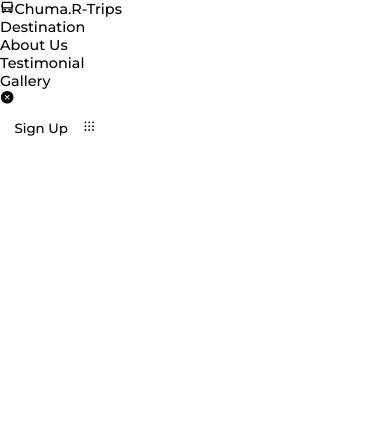
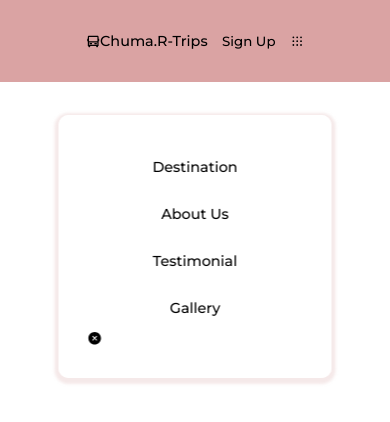
Before and after one commit to Chuma-rxt/TravelProject, a React (Vite) app: page / in a window 390 px wide. Shown: the top 422 px of the page. Built offline with nearby package versions, Linux system fonts and the light colour scheme.

Commit message:
making the responsiveness

```diff
--- a/package.json
+++ b/package.json
@@ -22,6 +22,7 @@
     "eslint-plugin-react": "^7.33.2",
     "eslint-plugin-react-hooks": "^4.6.0",
     "eslint-plugin-react-refresh": "^0.4.5",
+    "sass": "^1.71.1",
     "vite": "^5.1.4"
   }
 }
--- a/src/App.css
+++ b/src/App.css
@@ -85,4 +85,56 @@ img, video {
 
 .secTile{
   display: none;
+  text-align: center;
+  padding: 1rem 0;
+  font-size: 25px;
+  font-weight: 700;
+  color: var(--blackColor);
+  flex-direction: column;
+  gap: 1rem;
+
+  p{
+    color: var(--blackColor);
+    font-size: var(--normalFontSize);
+    font-weight: 400;
+  }
 }
+
+.secHeading{
+  padding-bottom: 1.5rem;
+
+}
+
+.btn .icon{
+  margin-left: 0.5rem;
+}
+
+.btn:hover{
+  color: var(--primaryColor);
+  background: var(--primaryColorLight);
+}
+
+.section{
+  padding: 4rem 0 2rem;
+}
+
+.container{
+  padding-left: 1.5rem;
+  padding-right: 1.5rem;
+}
+
+::selection{
+  background: var(--primaryColorLight);
+  color: var(--primaryColor);
+}
+
+::-webkit-scrollbar{
+  width: 10px;
+  background: var(--primaryColorLight);
+}
+
+::-webkit-scrollbar-thumb{
+  width: 10px;
+  background: var(--primaryColor);
+  border-radius: var(--borderRadiud);
+}
--- a/src/Components/Navbar/Navbar.scss
+++ b/src/Components/Navbar/Navbar.scss
@@ -0,0 +1,89 @@
+@import url("https://fonts.googleapis.com/css2?family=Montserrat:wght@200,400;500;700;900&display=swap");
+* {
+  padding: 0;
+  margin: 0;
+  box-sizing: border-box;
+  font-family: "Montserrat", sans-serif;
+}/*# sourceMappingURL=App.css.map */
+
+root{
+  --primaryColor: hsl(14, 90%, 53%);
+  --primaryColorLight: hsl(14, 96%, 91%);
+  --bgColor: hsl(0, 0%, 100%);
+  --formColor: hsl(20, 42%, 87%);
+  --whiteColor: hsl(0, 0%, 100%);
+  --blackColor: hsl(0, 0%, 18%);
+  --greyText: hsl(0, 0%, 51%);
+  --inputColor: hsl(330, 12%, 97%);
+  --cardColor: hsla (300, 3%, 94%);
+
+  /* Font Typography */
+  --biggestFontSize: 2.5rem;
+  --h1FontSize: 2rem;
+  --h2FontSize: 1.25rem;
+  --h3FontSize: 1rem;
+  --normalFontSize: 0.938rem;
+  --smallFontSize: 0.813rem;
+  --smallestFontSize: 0.75rem;
+  --borderRadiud: 3rem;
+
+}
+
+.navBar{
+    display: flex;
+    align-items: center;
+    justify-content: center;
+    width: 100%;
+    padding: 1.5rem 2rem;
+    position: fixed;
+    border-bottom: 1.5px solid var(--primaryColor);
+    background: #daa3a3;
+    backdrop-filter: blur (5px);
+
+    .logoDiv {
+        display: flex;
+        align-items: center;
+        justify-content: center;
+
+        span{
+            color: var(--blackColor);
+            font-size: var(--h3FontSize);
+            justify-content: center;
+        }
+
+    }
+
+    @media screen and (max-width: 767px){
+        .menu{
+            position: absolute;
+            width: 70%;
+            top: 8rem;
+            right: 50%;
+            left: 50%;
+            transform: translate(-50%);
+            background: rgba(255, 255, 255, 0.94);
+            padding: 2rem;
+            border-radius: 10px;
+            transition: .8s ease-in-out;
+            backdrop-filter: blur(5px);
+            box-shadow: 0 2px 3px 4px rgba(236, 213, 213, 0.516);
+
+            li{
+                font-size: var(--h3FontSize);
+                font-weight: 500;
+                padding: 1rem 0;
+                text-align: center;
+                cursor: pointer;
+
+                &:hover{
+                    color: var(--primaryColor);
+                    border-bottom: 1.5px solid var(--primaryColor);
+
+                }
+            }
+        }
+    }
+
+
+
+}
```
Also changed, not shown: src/Components/Navbar/Navbar.jsx (+4 -3 lines), 1 other file (tests, documents, lock files or other folders).
